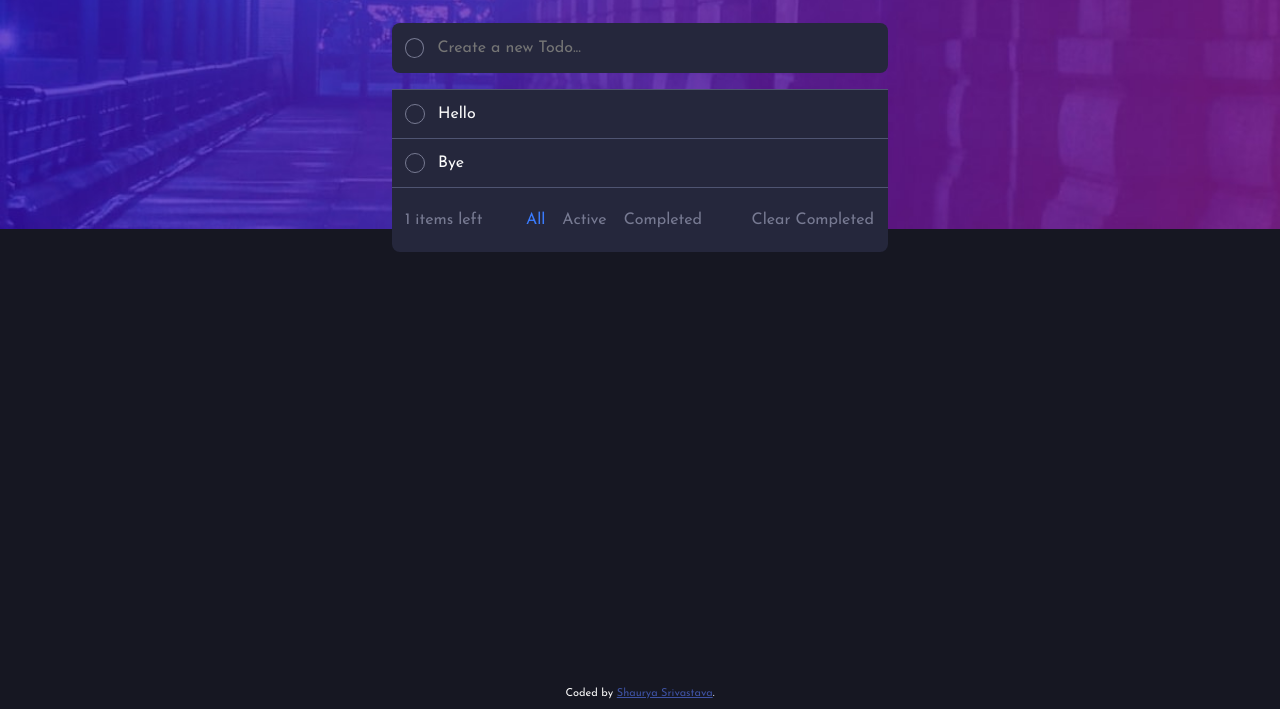
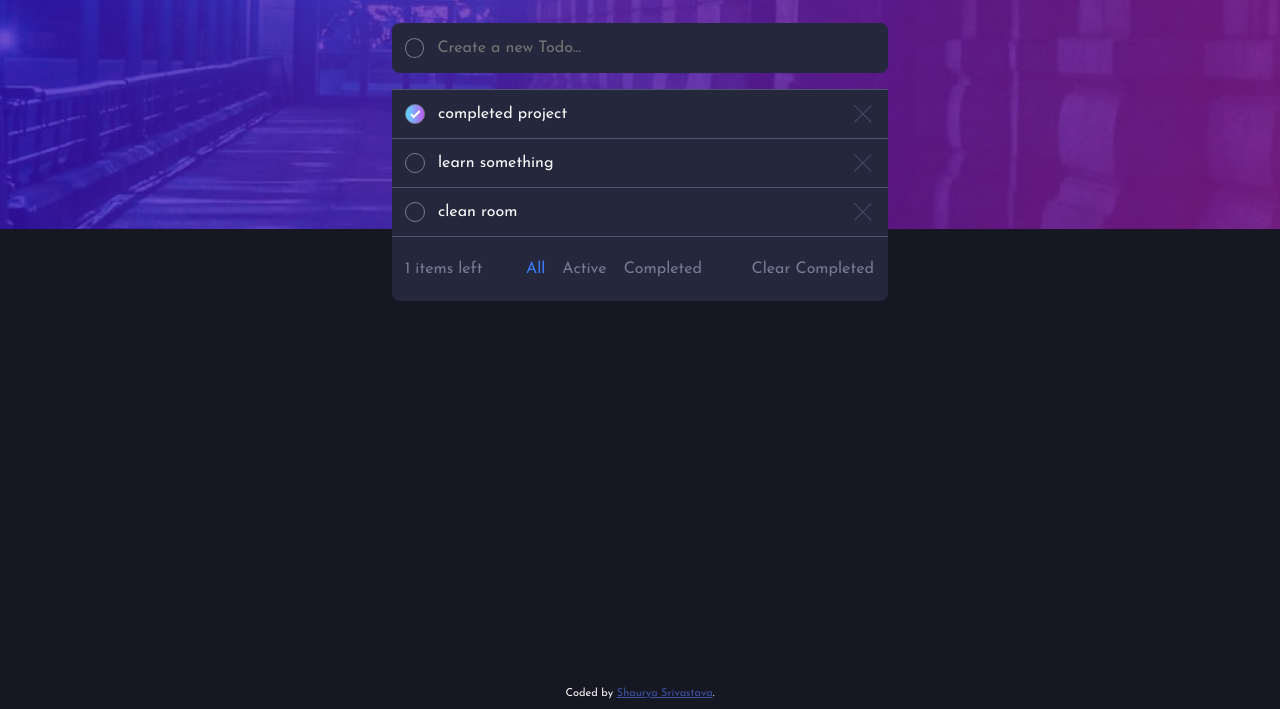
Before and after one commit to Thunderer9506/TODO-App.github.io, a plain HTML site: page index.html in a window 1280 px wide. Both pictures are taken after a click on the button 415 px from the left and 205 px from the top of the page. Shown: the part 91-800 px from the top of the page. Drawn offline with Linux system fonts and the light colour scheme.

Commit message:
completd the task done and undone functionality, task rendering functionality

```diff
--- a/app.js
+++ b/app.js
@@ -1,16 +1,40 @@
-let tasks = document.getElementsByClassName("task")
+let tasks = [
+    {id:1,task:"completed project",completed:false},
+    {id:2,task:"learn something",completed:false},
+    {id:3,task:"clean room",completed:false},
+]
+let todoList = document.querySelector(".todo-list")
+let todoListHTML = ''
+tasks.forEach((ele) => {
+    todoListHTML += `
+    <li class="tasks">
+        <div class="task">
+            <button class="toggle-completed ${ele['completed'] ? 'completed' : ''}" type="button"><img src="images/icon-check.svg"></button>
+            <p>${ele['task']}</p>
+        </div>
+        <button class="delete-todo" type="button"><img src="images/icon-cross.svg"></button>
+    </li>
+    `
+})
+todoList.innerHTML = todoListHTML
+/* <li class="tasks"> */
+    // <div class="task">
+        // <button class="toggle-completed" type="button"><img src="images/icon-check.svg"></button>
+        // <p>Hello</p>
+    // </div>
+    // <button class="delete-todo" type="button"><img src="images/icon-cross.svg"></button>
+// </li>
 
 
-Object.keys(tasks).forEach(key => {
-    tasks[key]['children'][0].addEventListener("click", (element) => {
-        let completeButton = tasks[key]['children'][0]
-        let buttonImage = completeButton['children'][0]
-        console.log(completeButton.classList[0]);
 
-        if(completeButton.classList[0]){
-            completeButton.classList.add('complete')
+let completedTask = document.getElementsByClassName('toggle-completed')
+Object.keys(completedTask).forEach((key) =>{
+    completedTask[key].addEventListener("click",() =>{
+        let ele = completedTask[key].classList
+        if (!ele.contains('completed')){
+            ele.add("completed")
+        } else{
+            ele.remove("completed")
         }
-
     })
-
-});
+})
--- a/index.html
+++ b/index.html
@@ -41,19 +41,29 @@
     </div>
 
     <div class="todoBody">
-      <ul class="todoList">
-        <li class="task">
-          <button class="" type="button">
-            <img src="images/icon-check.svg">
-          </button>
-          <p class="todo">Hello</p>
+      <ul class="todo-list">
+        <!-- <li class="tasks">
+          <div class="task">
+            <button class="toggle-completed" type="button"><img src="images/icon-check.svg"></button>
+            <p>Hello</p>
+          </div>
+          <button class="delete-todo" type="button"><img src="images/icon-cross.svg"></button>
         </li>
-        <li class="task">
-          <button class="" type="button">
-            <img src="images/icon-check.svg">
-          </button>
-          <p class="todo">Bye</p>
+        <li class="tasks">
+          <div class="task">
+            <button class="toggle-completed" type="button"><img src="images/icon-check.svg"></button>
+            <p>Hello</p>
+          </div>
+          <button class="delete-todo" type="button"><img src="images/icon-cross.svg"></button>
         </li>
+        <li class="tasks">
+          <div class="task">
+            <button class="toggle-completed" type="button"><img src="images/icon-check.svg"></button>
+            <p>Hello</p>
+          </div>
+          <button class="delete-todo" type="button"><img src="images/icon-cross.svg"></button>
+        </li> -->
+
       </ul>
       <div class="todoBottom">
         <p class="itemsLeft">1 items left</p>
--- a/style.css
+++ b/style.css
@@ -89,17 +89,36 @@ body{
     }
 }
 
-.todoList{
+.todo-list{
     list-style: none;
     margin: 0;
     margin-top: 1rem;
     padding: 0;
     background-color: hsl(235, 24%, 19%);
-    li{
+    /* li{
         display: flex;
         align-items: center;
+        justify-content: space-between;
         border-top: 1px solid hsl(233, 18%, 38%);
         button{
+            height: 20px;
+            width: 20px;
+        }
+    } */
+}
+.tasks {
+    display: flex;
+    align-items: center;
+    justify-content: space-between;
+    border-top: 1px solid hsl(233, 18%, 38%);
+    .task{
+        display: flex;
+        align-items: center;
+        justify-content: center;
+    }
+}
+
+.toggle-completed{
     height: 20px;
     width: 20px;
     border-radius: 100%;
@@ -112,14 +131,25 @@ body{
         display: none;
     }
 }
+
+.delete-todo{
+    height: 20px;
+    width: 20px;
+    border-radius: 100%;
+    border: none;
+    background-color: transparent;
+    margin-right: 20px;
+    cursor: pointer;
 }
 
-}
-.complete{
+.completed{
     background-image: linear-gradient(to right,hsl(192, 100%, 67%),hsl(280, 87%, 65%));
     display: flex;
     align-items: center;
     justify-content: center;
+    img{
+        display: block;
+    }
 }
 
 .todoBottom{
```
Lines whose indentation alone changed are shown as unchanged.
